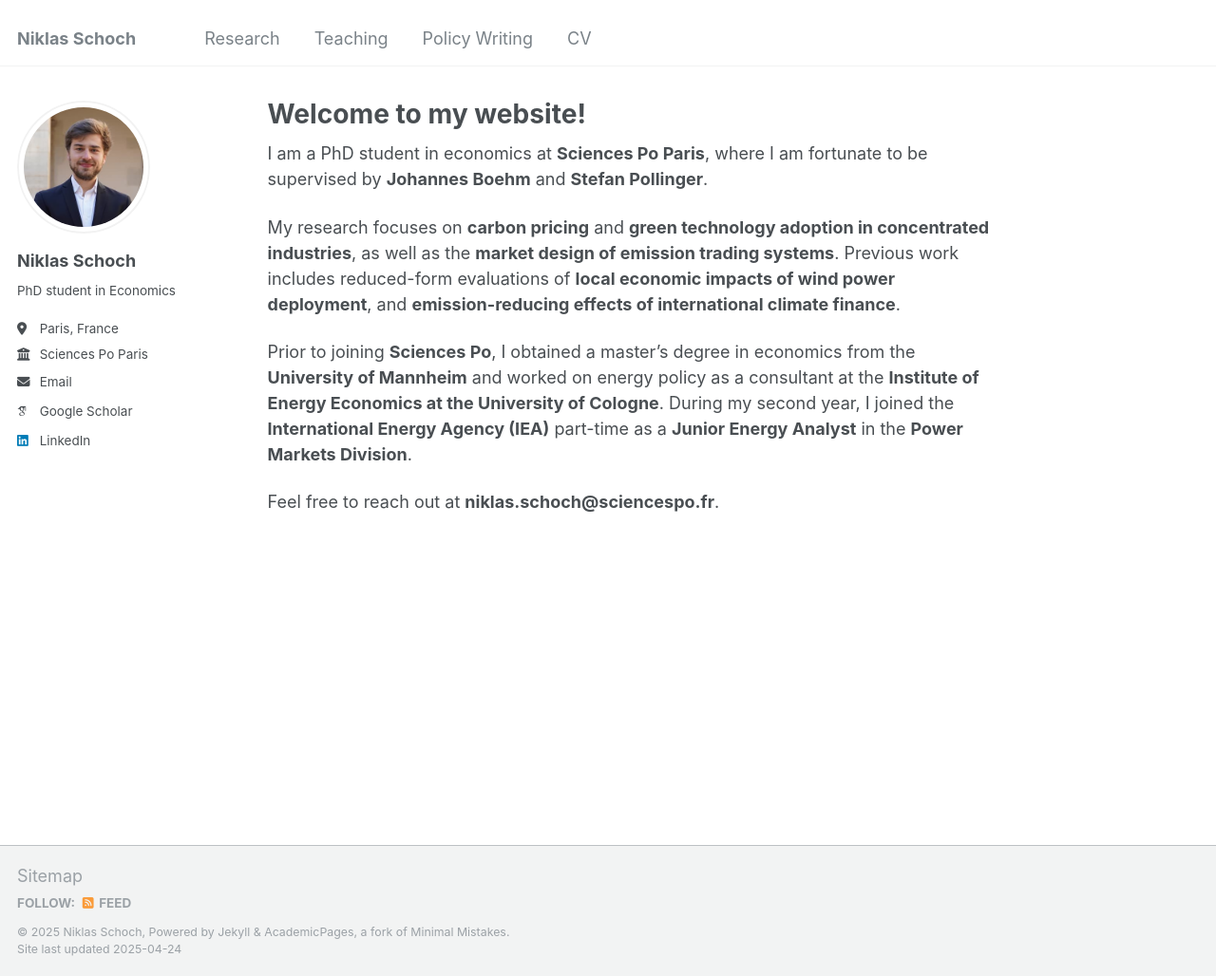
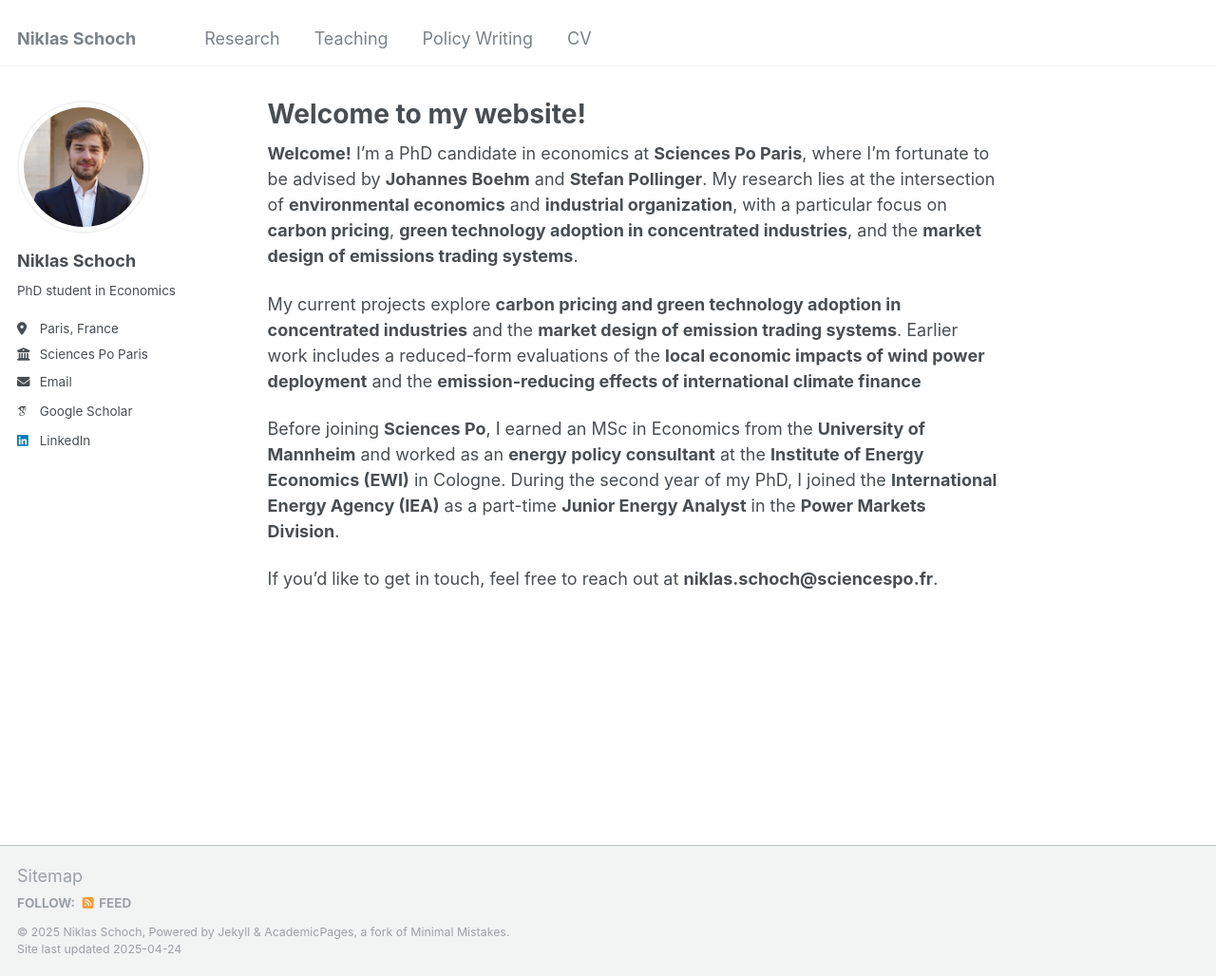
Before and after one commit to niklasschoch/niklasschoch.github.io, a Jekyll site: the page built from _pages/about.md, in a window 1280 px wide and 1028 px high. Shown: the whole window at 95% size. Built offline with Jekyll 4.4.1, drawn with Linux system fonts in a browser that asks for light colours; some web fonts are replaced.

Commit message:
Update about.md
Signed-off-by: niklasschoch <74817881+niklasschoch@users.noreply.github.com>

```diff
--- a/_pages/about.md
+++ b/_pages/about.md
@@ -7,10 +7,10 @@ redirect_from:
   - /about.html
 ---
 
-I am a PhD student in economics at **Sciences Po Paris**, where I am fortunate to be supervised by **Johannes Boehm** and **Stefan Pollinger**.
+**Welcome!** I’m a PhD candidate in economics at **Sciences Po Paris**, where I’m fortunate to be advised by **Johannes Boehm** and **Stefan Pollinger**. My research lies at the intersection of **environmental economics** and **industrial organization**, with a particular focus on **carbon pricing**, **green technology adoption in concentrated industries**, and the **market design of emissions trading systems**.
 
-My research focuses on **carbon pricing** and **green technology adoption in concentrated industries**, as well as the **market design of emission trading systems**. Previous work includes reduced-form evaluations of **local economic impacts of wind power deployment**, and **emission-reducing effects of international climate finance**.
+My current projects explore **carbon pricing and green technology adoption in concentrated industries** and the **market design of emission trading systems**. Earlier work includes a reduced-form evaluations of the **local economic impacts of wind power deployment** and the **emission-reducing effects of international climate finance**
 
-Prior to joining **Sciences Po**, I obtained a master’s degree in economics from the **University of Mannheim** and worked on energy policy as a consultant at the **Institute of Energy Economics at the University of Cologne**. During my second year, I joined the **International Energy Agency (IEA)** part-time as a **Junior Energy Analyst** in the **Power Markets Division**.
+Before joining **Sciences Po**, I earned an MSc in Economics from the **University of Mannheim** and worked as an **energy policy consultant** at the **Institute of Energy Economics (EWI)** in Cologne. During the second year of my PhD, I joined the **International Energy Agency (IEA)** as a part-time **Junior Energy Analyst** in the **Power Markets Division**.
 
-Feel free to reach out at **niklas.schoch@sciencespo.fr**.
+If you'd like to get in touch, feel free to reach out at **niklas.schoch@sciencespo.fr**.
```
